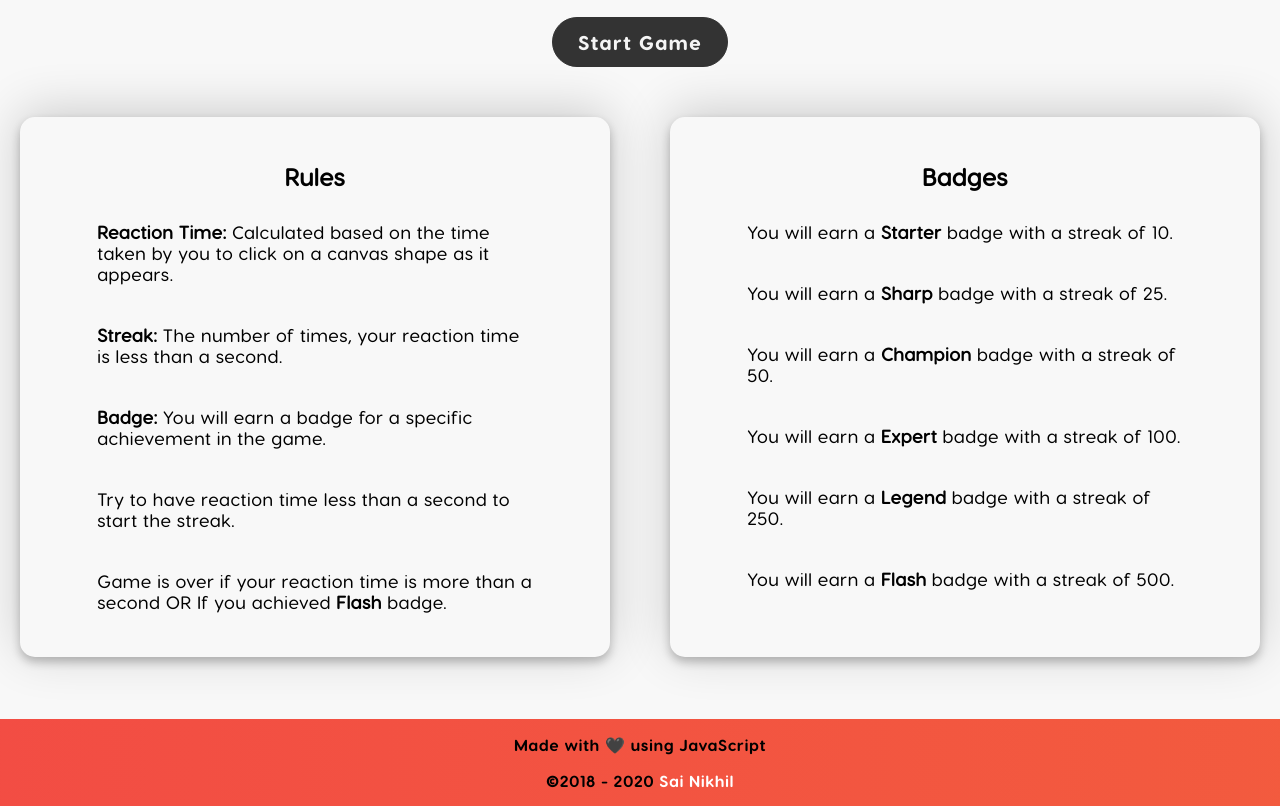
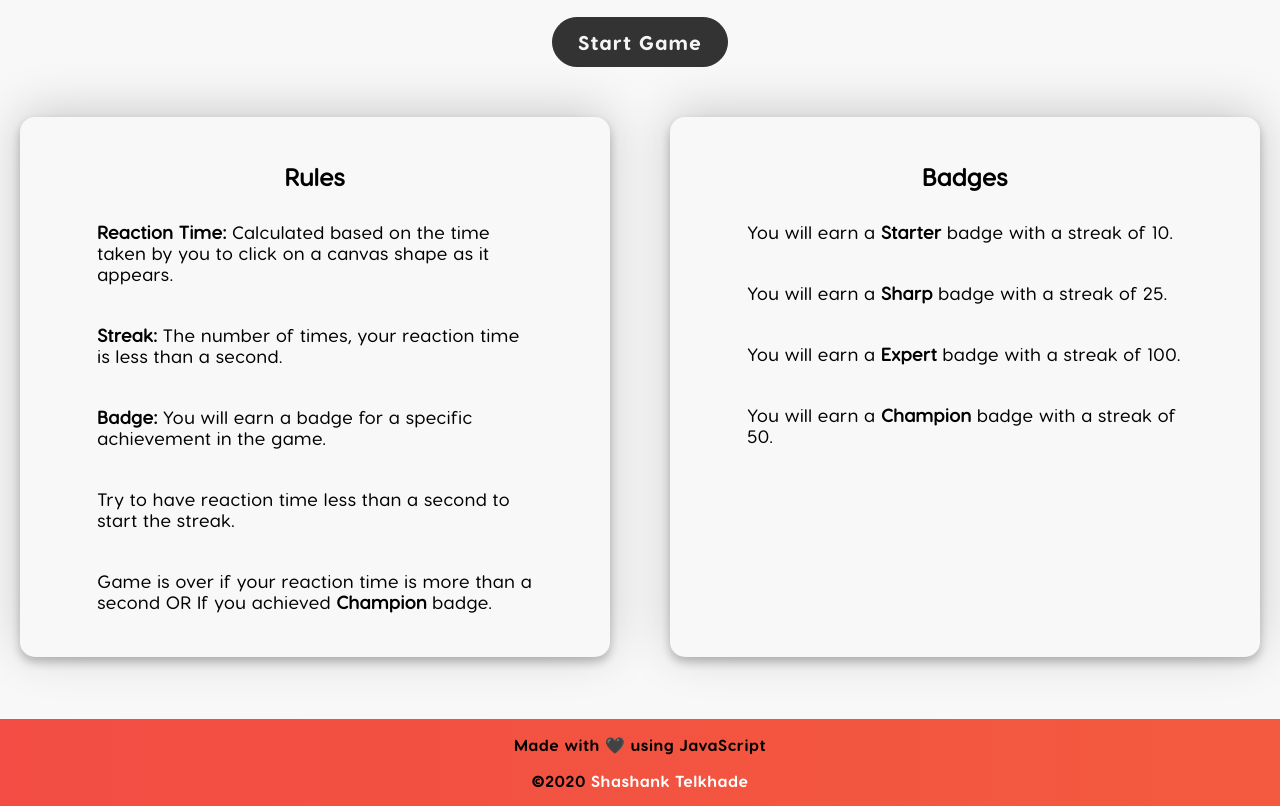
Before and after one commit to shashank-100/Reaction-tester-game, a plain HTML site: page index.html in a window 1280 px wide. Shown: the part 155-961 px from the top of the page. Drawn offline with Linux system fonts and the light colour scheme.

Commit message:
Update rules

```diff
--- a/app.js
+++ b/app.js
@@ -176,16 +176,10 @@ function gameLogic() {
       assignBadge('Sharp')
       break
     case 50:
-      assignBadge('Champion')
+      assignBadge('Expert')
       break
     case 100:
-      assignBadge('Expert')
-      break
-    case 250:
-      assignBadge('Legend')
-      break
-    case 500:
-      assignBadge('Flash')
+      assignBadge('Champion')
       // end game
       endGame()
       break
--- a/index.html
+++ b/index.html
@@ -87,7 +87,7 @@
 
   <body>
     <a
-      href="https://github.com/iamsainikhil/reaction-tester"
+      href="https://github.com/shashank-100/reaction-tester"
       class="github-corner"
       aria-label="View source on GitHub"
       target="_blank"
@@ -173,7 +173,7 @@
           </p>
           <p>
             Game is over if your reaction time is more than a second OR If you
-            achieved <strong>Flash</strong> badge.
+            achieved <strong>Champion</strong> badge.
           </p>
         </div>
         <div class="badges box">
@@ -185,16 +185,10 @@
             You will earn a <strong>Sharp</strong> badge with a streak of 25.
           </p>
           <p>
-            You will earn a <strong>Champion</strong> badge with a streak of 50.
-          </p>
-          <p>
             You will earn a <strong>Expert</strong> badge with a streak of 100.
           </p>
           <p>
-            You will earn a <strong>Legend</strong> badge with a streak of 250.
-          </p>
-          <p>
-            You will earn a <strong>Flash</strong> badge with a streak of 500.
+            You will earn a <strong>Champion</strong> badge with a streak of 50.
           </p>
         </div>
       </div>
@@ -203,12 +197,12 @@
     <footer class="footer">
       <p class="tech-love">Made with 🖤 using JavaScript</p>
       <p>
-        &copy;2018 <span id="year"></span>
+        &copy2020
         <a
-          href="https://iamsainikhil.github.io"
+          href="https://shashank-100.github.io"
           target="_blank"
           id="footer-name"
-          >Sai&nbsp;Nikhil</a
+          >Shashank&nbsp;Telkhade</a
         >
       </p>
     </footer>
@@ -223,23 +217,10 @@
       // custom console message
       console.clear()
       console.log(
-        `%c
-
-    lloHe   HelloH lloHelloHel  HelloH       loHell          oHello
-    lloHe   Hello  lloHelloHell HelloH       loHell         loHelloH
-     loH     ell   lloH    Hell   llo          Hel         lloH  loHe
-     loH     ell    loH           ll           He          llo    oHe
-     loH     ell    loHell        ll           He         ello    oHel
-     loHelloHell    loHello       ll           He         ello    oHel
-     loHel o ell    loHello       llo          Hel         llo    oHe
-     loH     ell    loH          ello    oH   oHel    ll   llo    oHe
-     loH     ell    loHe    ell   llo    oH    Hel    ll   lloH  loHe
-    lloHe   Hello  lloHell Hell HelloHelloH  loHelloHell    loHelloH
-    lloHe   Hello  lloHelloHell HelloHelloH  loHelloHell     oHello
-
+        `
     %c Interested in the code behind this website? Well you're in luck - this site is open source!
    Come say hi, tell me what you're debugging, or if interested in the codebase,
-   check out the repo on GitHub - https://github.com/iamsainikhil/reaction-tester   `,
+   check out the repo on GitHub - https://github.com/shashank-100/reaction-tester   `,
         'font-size: 1vmin',
         'margin-bottom: 5px; line-height: 1.5'
       )
```
Also changed, not shown: 2 other files.
